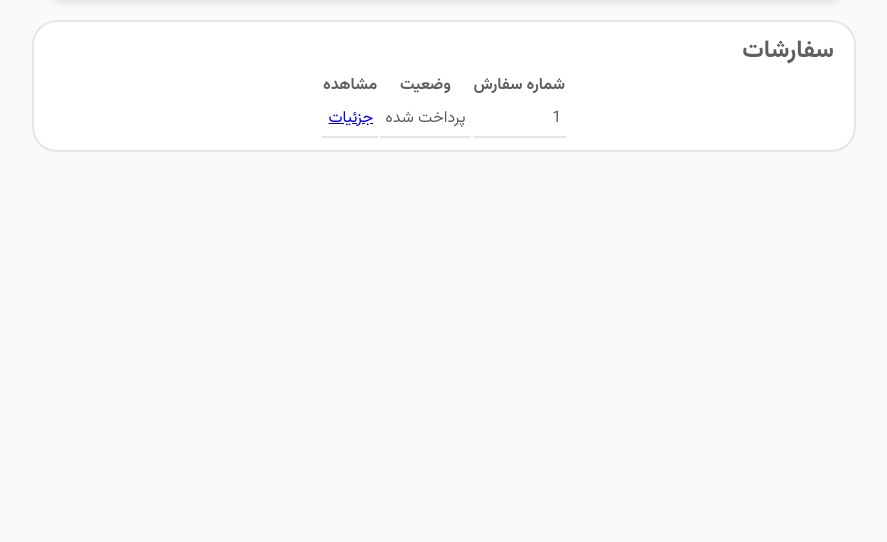
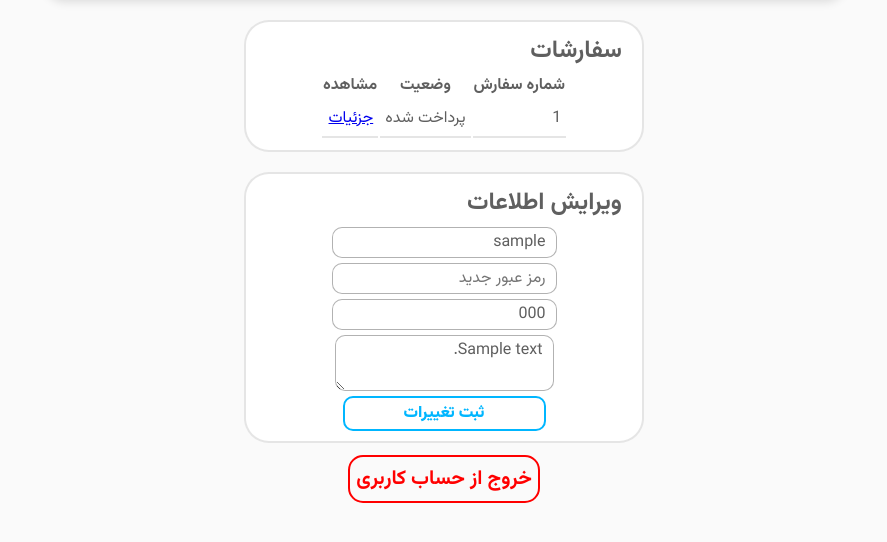
Before and after one commit to amirhnir/Online-Shop, a Flask app: page /user/dashboard in a window 1280 px wide. Shown: the part 88-630 px from the top of the page, without its empty margins (196-1083 px from the left). Run offline with Flask 3, Linux system fonts and the light colour scheme; a user stored in the database is signed in; tables that the repository leaves empty hold one stand-in row (values such as "Sample post"); some libraries are stand-ins or nearby versions.

Commit message:
edit info and logout added to user dashboard

```diff
--- a/blueprints/user.py
+++ b/blueprints/user.py
@@ -1,5 +1,5 @@
 from flask import Blueprint, render_template, request, redirect, url_for, flash
-from flask_login import login_user, login_required, current_user
+from flask_login import login_user, login_required, current_user,logout_user
 from passlib.hash import sha256_crypt
 from extentions import db
 from models.Payment import Payment
@@ -16,7 +16,7 @@ app = Blueprint("user", __name__)
 @app.route('/user/login', methods=['GET', 'POST'])
 def login():
     if request.method == 'GET':
-        if current_user.is_authenticated :
+        if current_user.is_authenticated:
             return redirect(url_for('user.dashboard'))
         return render_template('user/login.html')
     else:
@@ -51,8 +51,6 @@ def login():
             else:
                 flash('نام کابربر یا رمز اشتباه است')
                 return redirect(url_for('user.login'))
-
-        return 'done'
 
 
 @app.route('/add-to-cart', methods=['GET'])
@@ -158,10 +156,43 @@ def verify():
     return redirect(url_for('user.dashboard'))
 
 
-@app.route('/user/dashboard', methods=['GET'])
+@app.route('/user/dashboard', methods=['GET', 'POST'])
 @login_required
 def dashboard():
-    return render_template('user/dashboard.html')
+    if request.method == "GET":
+        return render_template('user/dashboard.html')
+    else:
+        username = request.form.get('username', None)
+        password = request.form.get('password', None)
+        phone = request.form.get('phone', None)
+        address = request.form.get('address', None)
+
+        if current_user.username != username:
+            user = User.query.filter(User.username == username).first()
+            if user != None:
+                flash('نام کاربری از قبل انتخاب شده است')
+                return redirect(url_for('user.dashboard'))
+            else:
+                current_user.username = username
+
+        if password != None:
+            current_user.password = sha256_crypt.encrypt(password)
+
+        current_user.address = address
+        current_user.phone = phone
+        db.session.commit()
+
+        flash('تغییرات با موفقیت ثبت شد')
+        return redirect(url_for('user.dashboard'))
+
+
+@app.route('/user/logout', methods=['GET'])
+@login_required
+def logout():
+    logout_user()
+    flash("با موفقیت خارج شدید")
+    return redirect('/')
+
 
 
 @app.route('/user/dashboard/order/<id>', methods=['GET'])
--- a/static/css/index.css
+++ b/static/css/index.css
@@ -359,6 +359,23 @@ a.icon > img {
     color: #ffffff;
 }
 
+
+.red-btn {
+    text-decoration: none;
+    font-size: 20px;
+    font-weight: 700;
+    border-radius: 15px;
+    border: 2px solid #ff0000;
+    color: #ff0000;
+    padding: 6px;
+    margin: 5px;
+}
+
+.red-btn:hover {
+    background: #ff0000;
+    color: #ffffff;
+}
+
 .product-description-box {
     max-width: 1100px;
     margin: auto;
--- a/templates/user/dashboard.html
+++ b/templates/user/dashboard.html
@@ -6,8 +6,9 @@
 
     {% include 'part/header.html' %}
 
-    <section class="simple-box cart">
+    <section class="simple-box cart" style="max-width: 376px">
         <h1>سفارشات</h1>
+        {% if current_user.carts|list|length > 0 %}
             <table class="cart">
                 <tr>
                     <th>شماره سفارش</th>
@@ -23,9 +24,28 @@
 
                 {% endfor %}
             </table>
+        {% else %}
+            <i style="display: block;text-align: center;">سفارشی وجود ندارد</i>
+        {% endif %}
 
     </section>
 
+    <section class="simple-box" style="max-width: 376px">
+        <h1>ویرایش اطلاعات</h1>
+
+        <form action="#" method="post">
+            <input type="hidden" name="csrf_token" value="{{ csrf_token() }}">
+            <input type="text" name="username" value="{{ current_user.username }}" placeholder="نام کاربری">
+            <input type="password" name="password" placeholder="رمز عبور جدید">
+            <input type="number" name="phone" value="{{ current_user.phone }}" placeholder="شماره موبایل">
+            <textarea name="address" placeholder="آدرس دقیق پستی">{{ current_user.address }}</textarea>
+            <input type="submit" value="ثبت تغییرات">
+        </form>
+    </section>
+
+    <div style="text-align: center;margin-top: 20px;">
+        <a href="/user/logout" class="red-btn">خروج از حساب کاربری</a>
+    </div>
 
 
 
```
Lines whose indentation alone changed are shown as unchanged.
